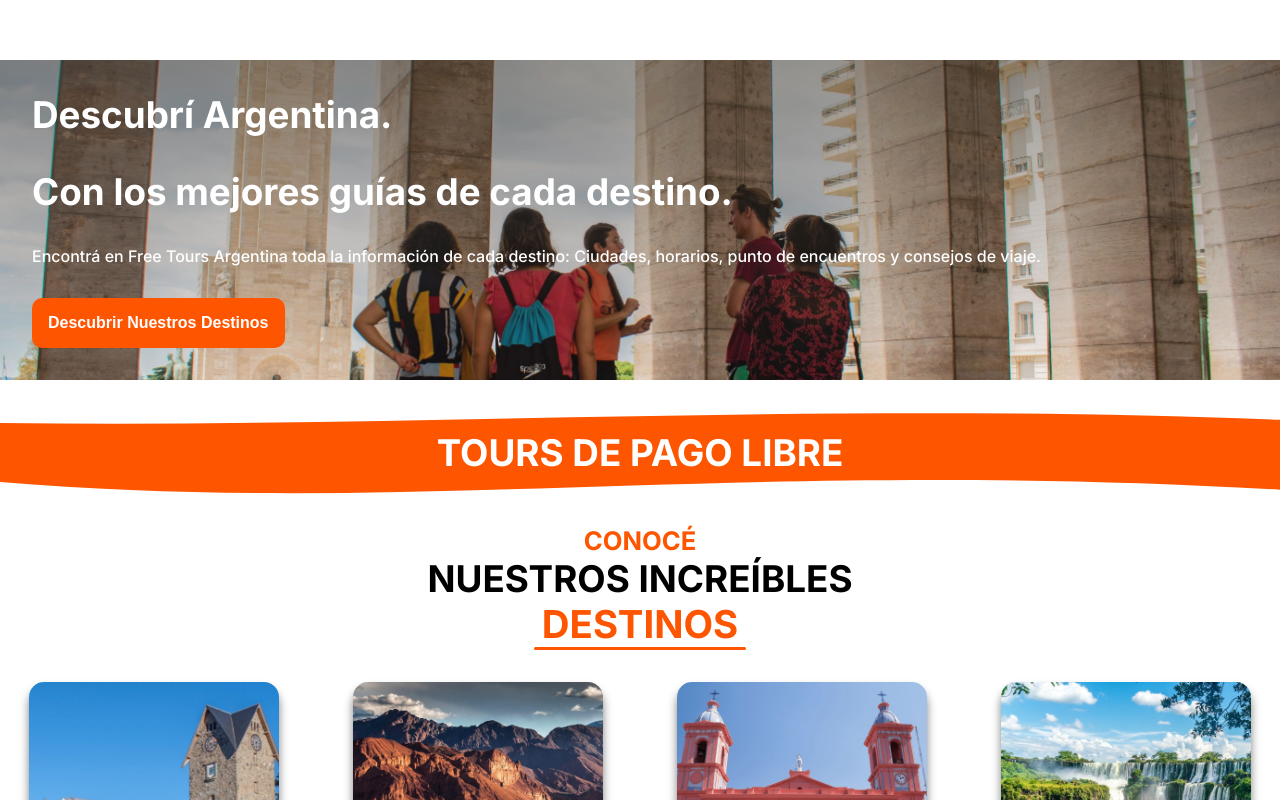
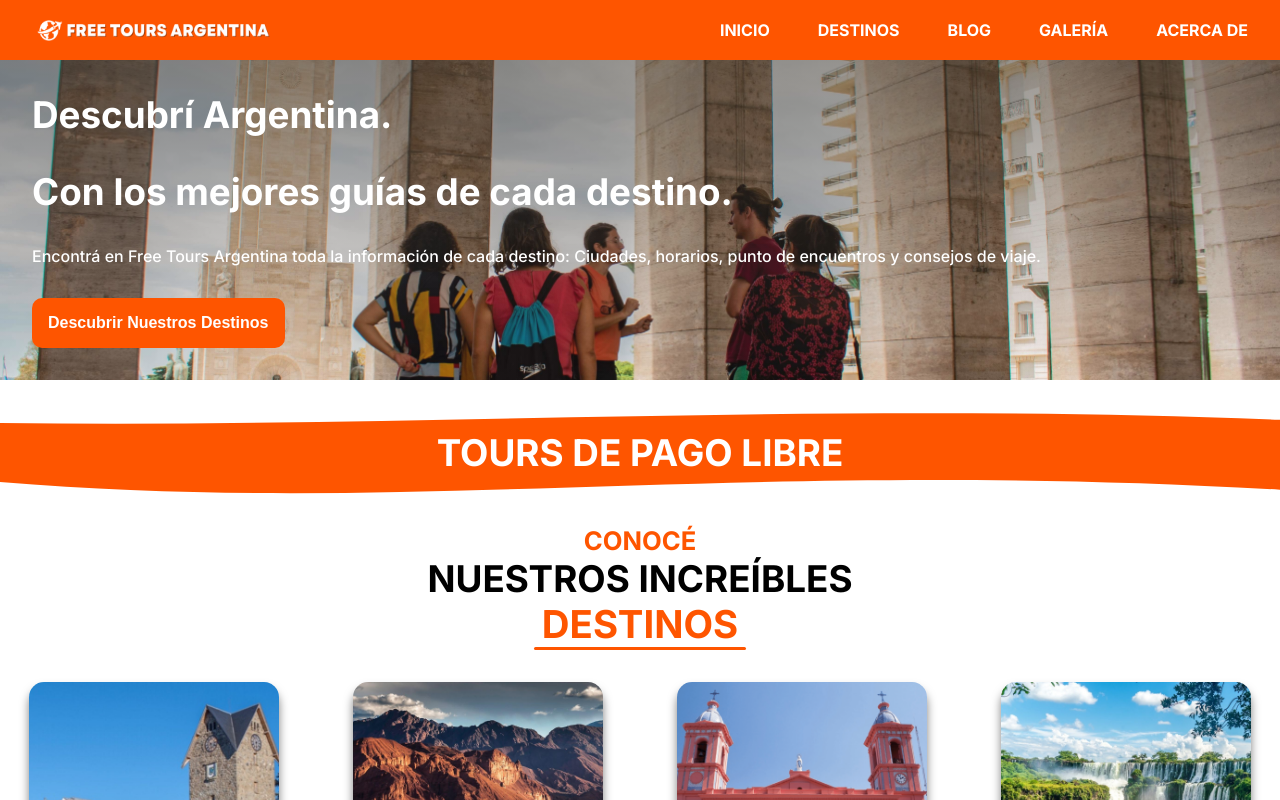
Before and after one commit to GonzaloGuaimas/tourism-blog-website-nextjs, a Next.js app: page / in a window 1280 px wide. Shown: the top 800 px of the page. Built offline with nearby package versions, Linux system fonts and the light colour scheme.

Commit message:
add Index NavBar

```diff
--- a/pages/index.tsx
+++ b/pages/index.tsx
@@ -12,6 +12,7 @@ import { useRef } from 'react'
 import { useInView } from 'react-intersection-observer'
 import Awards from '../components/Awards'
 import React from 'react'
+import { NavBar } from '../components/NavBar'
 
 // eslint-disable-next-line no-unused-vars
 const inter = Inter({ subsets: ['latin'] })
@@ -29,6 +30,7 @@ export default function Home() {
           <meta name="viewport" content="width=device-width, initial-scale=1" />
           <link rel="icon" href="/assets/logoMundo.png" />
         </Head>
+        <NavBar/>
         <main className={styles.main}>
           <HomeComponent/>
           <Delimiter refValue={placeRef} title={'TOURS DE PAGO LIBRE'} />
```
